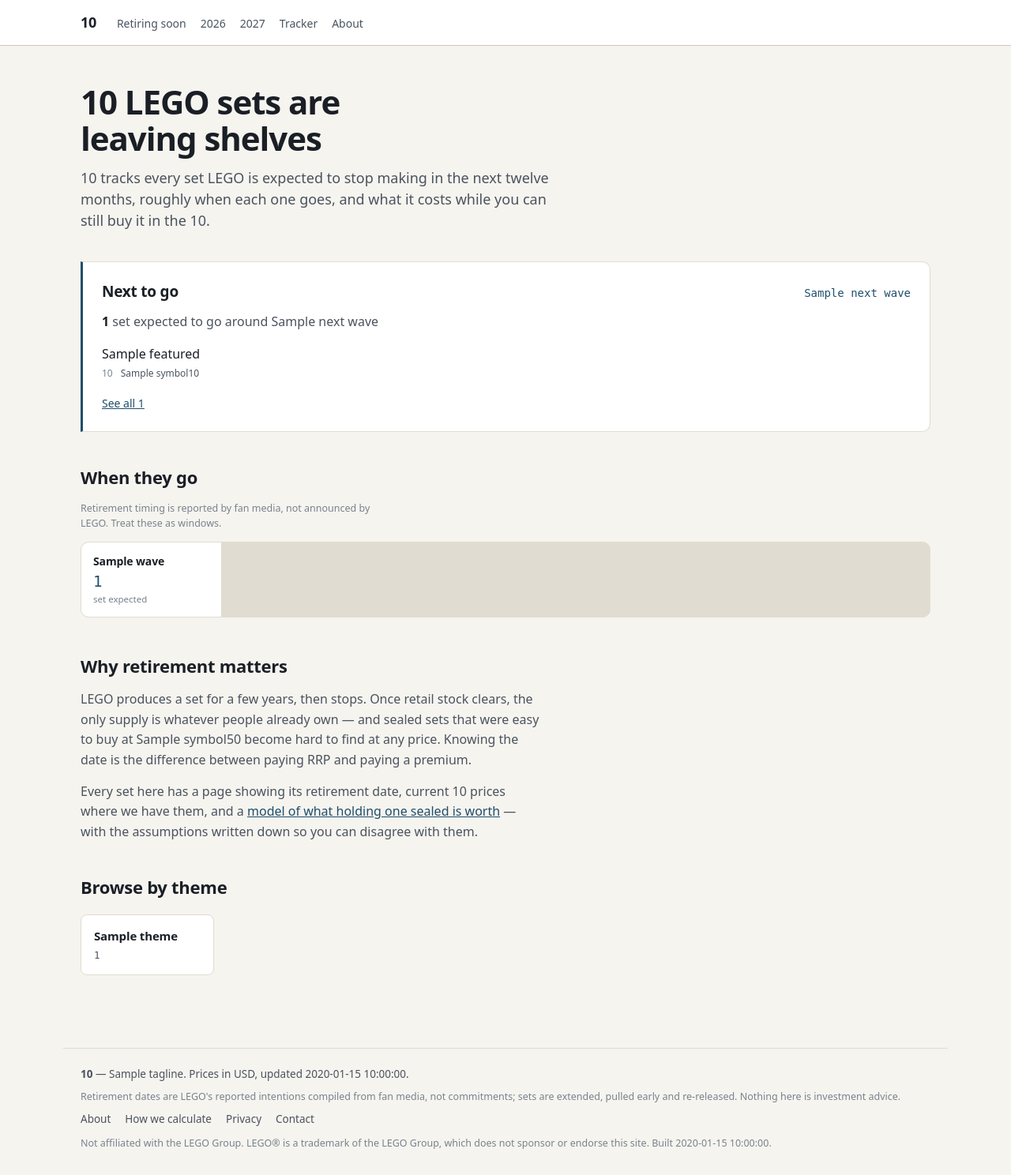
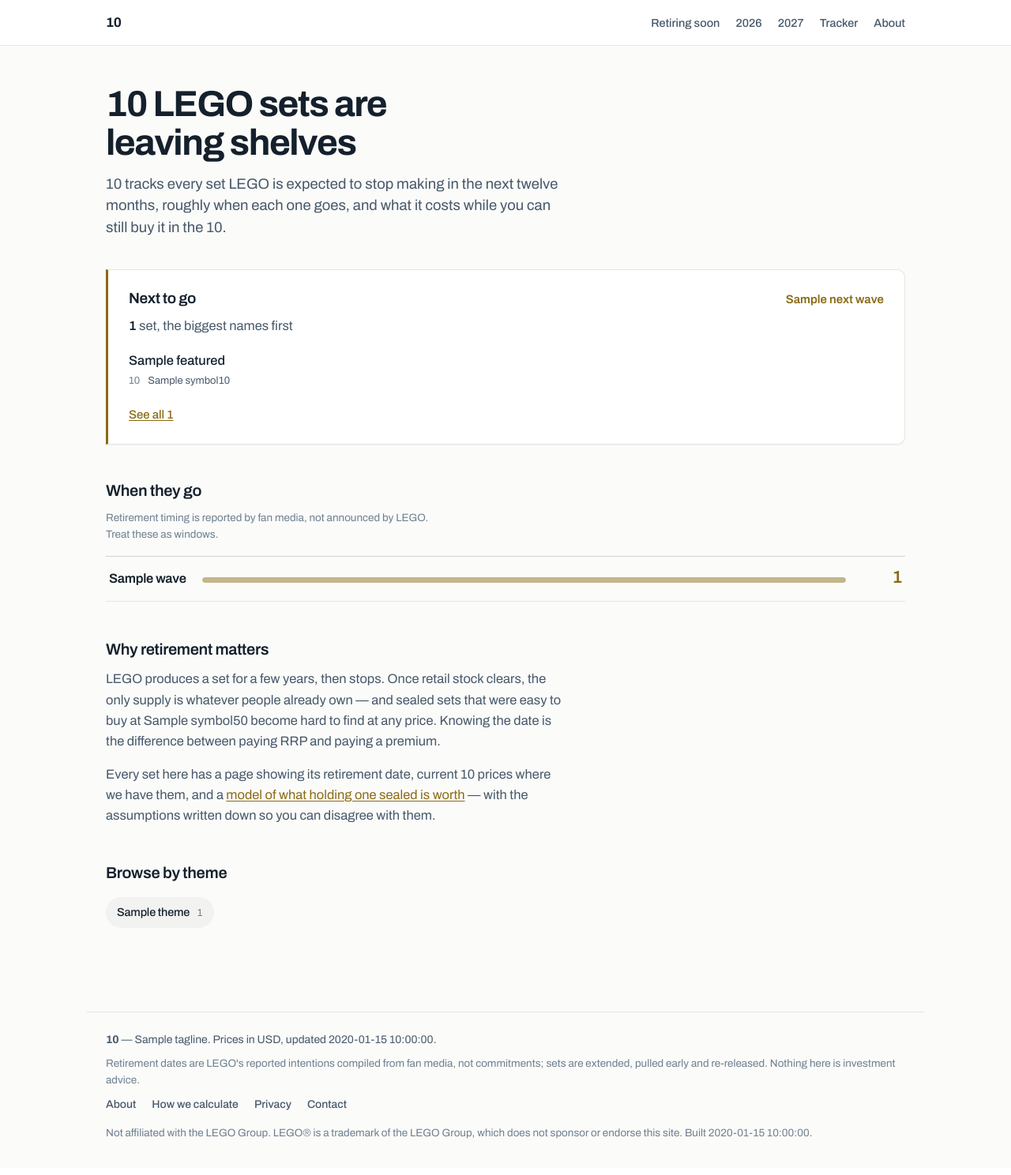
Before and after one commit to matthewhayford-blip/lego-tracker, a Python web app: template site/templates/home.html in a window 1280 px wide. Shown: the whole page at 79% size. After the commit the page ends 1442 px from the top, so only its background shows below. Run offline with Jinja, Linux system fonts and the light colour scheme; the template is opened without the code that fills it: most values are stand-ins (such as "Sample title", 1, 10 or a date in 2020).

Commit message:
Visual pass, and actually load the typeface
The stylesheet named IBM Plex Sans/Mono but nothing ever loaded them --
no @font-face, no font link. Almost every visitor was seeing system
fallback, so the previous typography was not really happening.

- Archivo, loaded properly with preconnect and display=swap. One family;
  hierarchy from weight and size rather than a second face.
- Monospace dropped entirely. Tabular numerals in the same family align
  the columns without the mono-labels look every data site defaults to.
- Off the cream/terracotta palette: cool paper, deep navy-slate ink, and
  brass rationed to value and scarcity. Signal red only for negatives.
- Eyebrows are sentence case, not tracked-out caps. Middle-dot meta
  strings removed.
- Calendar rows are a ruled list with proportion bars, not equal cards --
  with only two windows the bar is what carries the information.
- Themes are chips; cards kept only where the content is a product.
- Projection figures get thousands separators (£1,020 not £1020).
- Identity set, so About/Privacy/Contact now render: 389 pages.

Reviewed at 1280 and 390 via headless screenshots.

```diff
--- a/config.py
+++ b/config.py
@@ -41,8 +41,8 @@ BUILD_DATE   = date.today()
 # TODO before applying to Rakuten/Awin: set both. `build.py` refuses to render
 # the trust pages while either still starts with "TODO", so an unfinished
 # About page cannot ship by accident.
-OWNER_NAME    = "TODO: your name"
-CONTACT_EMAIL = "TODO: hello@retiredandrare.com"
+OWNER_NAME    = "Matt"
+CONTACT_EMAIL = "hello@retiredandrare.com"
 
 # Sole trader is the assumed structure -- the UK £1,000 trading allowance
 # covers early affiliate revenue. If this becomes a limited company, the
--- a/site/build.py
+++ b/site/build.py
@@ -300,6 +300,7 @@ def build_market(site, all_sets, mkt):
     site.render("", "home.html",
         total=len(sets), waves=waves, themes=themes, priced_count=priced(sets),
         next_wave=now_next, featured=featured, home_schema=home_schema,
+        max_wave=max((w['count'] for w in waves), default=1),
         page_title=f"{config.BRAND} — {adj} {config.TAGLINE}",
         meta_description=(f"{len(sets)} LEGO sets are retiring in the next twelve "
                           f"months. See what goes when, and what it costs in the "
@@ -311,8 +312,8 @@ def build_market(site, all_sets, mkt):
         w = ss[0]
         period = w["retire_label_long"]
         listing(f"retiring/{slug}/", ss,
-            eyebrow=f"Expected to retire {period}",
-            h1=f"LEGO sets retiring {period}",
+            eyebrow=f"Expected to retire around {period}",
+            h1=f"LEGO sets retiring around {period}",
             lede=f"{len(ss)} sets are expected to leave shelves around "
                  f"{period}. Dates are reported by fan media rather than announced "
                  f"by LEGO, so treat them as a window, not a deadline.",
--- a/site/static/style.css
+++ b/site/static/style.css
@@ -1,129 +1,209 @@
+/* ===========================================================================
+   Retired & Rare
+
+   A record of things going out of production. The visual job is to make a
+   large table of dates and prices feel considered rather than dumped, so the
+   type does the work and colour is rationed: brass marks value and scarcity,
+   and almost nothing else is allowed to be coloured.
+
+   One family (Archivo), hierarchy from weight and size. No monospace: tabular
+   numerals in the same family align the columns without the small-caps-mono
+   look that every data site defaults to.
+   ========================================================================= */
+
 :root{
-  --ground:#F6F4EF; --surface:#FFF; --surface-2:#EFEDE6;
-  --ink:#1A1F26; --ink-2:#4A535E; --muted:#78828E;
-  --rule:#E1DCD1; --rule-2:#CFC8BA;
-  --accent:#1F4E6B; --accent-soft:#E4EDF3;
-  --good:#2C6B4C; --bad:#A2382A; --warn:#8F6111;
+  --paper:#FBFBF9; --card:#FFFFFF; --sunk:#F2F3F0;
+  --ink:#14202C; --ink-2:#46586A; --muted:#6E8090;
+  --rule:#E4E7E3; --rule-2:#CFD5CF;
+  --brass:#8A6A14; --brass-soft:#F6F0DF;
+  --good:#1C6B4E; --alert:#A33A2C;
+  --shadow:0 1px 2px rgba(20,32,44,.05);
 }
 @media (prefers-color-scheme:dark){:root{
-  --ground:#13171B; --surface:#1A2027; --surface-2:#222A32;
-  --ink:#E7EAEE; --ink-2:#B3BCC6; --muted:#8B95A0;
-  --rule:#2B333B; --rule-2:#3C464F;
-  --accent:#79B4D9; --accent-soft:#1D2C36;
-  --good:#6BC195; --bad:#E5806B; --warn:#D9A64E;
+  --paper:#101820; --card:#17212B; --sunk:#1D2833;
+  --ink:#E8EDF1; --ink-2:#AEBDCA; --muted:#7E90A0;
+  --rule:#253240; --rule-2:#33455A;
+  --brass:#D4A63C; --brass-soft:#231D0F;
+  --good:#5FBF95; --alert:#E08670;
+  --shadow:none;
 }}
+
 *{box-sizing:border-box}
-body{margin:0;background:var(--ground);color:var(--ink);font:16px/1.6 "IBM Plex Sans",system-ui,-apple-system,"Segoe UI",sans-serif;-webkit-font-smoothing:antialiased}
-.mono,td.mono,.stats b{font-family:"IBM Plex Mono",ui-monospace,Menlo,monospace;font-variant-numeric:tabular-nums}
-a{color:var(--accent)}
-.quiet{color:var(--ink-2);text-decoration:none}.quiet:hover{color:var(--accent)}
-.skip{position:absolute;left:-9999px}.skip:focus{left:8px;top:8px;background:var(--surface);padding:8px;z-index:10}
-:focus-visible{outline:2px solid var(--accent);outline-offset:2px}
+html{-webkit-text-size-adjust:100%}
+body{
+  margin:0; background:var(--paper); color:var(--ink);
+  font-family:Archivo,system-ui,-apple-system,"Segoe UI",sans-serif;
+  font-size:16.5px; line-height:1.6; -webkit-font-smoothing:antialiased;
+  font-feature-settings:"kern" 1;
+}
+/* Every number on this site sits in a column next to another number. */
+.num,td.num,table td.r,table th.r,.stats b,.w-count,.meta-rrp{
+  font-variant-numeric:tabular-nums lining-nums;
+}
+.mono{font-variant-numeric:tabular-nums lining-nums;letter-spacing:-.005em}
 
-header.site{border-bottom:1px solid var(--rule-2);background:var(--surface)}
-header.site .bar{max-width:1120px;margin:0 auto;padding:14px 22px;display:flex;gap:26px;align-items:baseline;flex-wrap:wrap}
-.brand{font-weight:700;font-size:18px;letter-spacing:-.02em;text-decoration:none;color:var(--ink)}
-header nav{display:flex;gap:18px;flex-wrap:wrap}
-header nav a{font-size:14px;text-decoration:none;color:var(--ink-2)}
-header nav a:hover{color:var(--accent)}
+a{color:var(--brass);text-underline-offset:2px}
+a:hover{color:var(--ink)}
+.quiet{color:var(--ink-2);text-decoration:none}
+.quiet:hover{color:var(--brass)}
+.skip{position:absolute;left:-9999px}
+.skip:focus{left:8px;top:8px;background:var(--card);padding:10px;z-index:10;border-radius:4px}
+:focus-visible{outline:2px solid var(--brass);outline-offset:2px;border-radius:2px}
+@media (prefers-reduced-motion:reduce){*{animation:none!important;transition:none!important}}
 
-main{max-width:1120px;margin:0 auto;padding:0 22px}
-.page{padding:34px 0 20px}
-h1{font-size:clamp(28px,4vw,42px);line-height:1.1;letter-spacing:-.025em;margin:6px 0 0;text-wrap:balance}
-h2{font-size:22px;letter-spacing:-.012em;margin:38px 0 12px}
-.dim{color:var(--muted);font-weight:400;font-size:.62em}
-.eyebrow{font-family:"IBM Plex Mono",monospace;font-size:11px;letter-spacing:.13em;text-transform:uppercase;color:var(--muted);margin:0}
-.lede{font-size:18px;color:var(--ink-2);max-width:64ch;margin:14px 0 0;line-height:1.5}
+/* ---------------------------------------------------------------- chrome */
+header.site{border-bottom:1px solid var(--rule);background:var(--card)}
+header.site .bar{max-width:1060px;margin:0 auto;padding:15px 24px;
+  display:flex;gap:12px 28px;align-items:baseline;flex-wrap:wrap}
+.brand{font-weight:700;font-size:17px;letter-spacing:-.021em;
+  text-decoration:none;color:var(--ink)}
+header nav{display:flex;gap:20px;flex-wrap:wrap;margin-left:auto}
+header nav a{font-size:14.5px;text-decoration:none;color:var(--ink-2);font-weight:500}
+header nav a:hover{color:var(--brass)}
 
-.stats{display:flex;gap:30px;flex-wrap:wrap;margin:26px 0 8px;padding:16px 0;border-top:1px solid var(--rule);border-bottom:1px solid var(--rule)}
-.stats div{display:flex;flex-direction:column}
-.stats b{font-size:24px;font-weight:600;letter-spacing:-.02em}
-.stats span{font-size:12px;color:var(--muted)}
+main{max-width:1060px;margin:0 auto;padding:0 24px}
+.page{padding:40px 0 24px}
 
-.tablewrap{overflow-x:auto;background:var(--surface);border:1px solid var(--rule);border-radius:8px;margin:22px 0}
-table{border-collapse:collapse;width:100%;min-width:660px;font-size:14.5px}
-th{text-align:left;font-family:"IBM Plex Mono",monospace;font-size:10.5px;letter-spacing:.08em;text-transform:uppercase;color:var(--muted);font-weight:500;padding:11px 13px;border-bottom:1px solid var(--rule);white-space:nowrap}
-td{padding:9px 13px;border-bottom:1px solid var(--rule);color:var(--ink-2)}
-tbody tr:last-child td{border-bottom:none}
-tbody tr:hover{background:var(--surface-2)}
+h1{font-size:clamp(30px,4.4vw,46px);line-height:1.06;letter-spacing:-.031em;
+  font-weight:700;margin:4px 0 0;text-wrap:balance}
+h2{font-size:20px;line-height:1.25;letter-spacing:-.017em;font-weight:600;margin:40px 0 12px}
+h3{font-size:16.5px;font-weight:600;letter-spacing:-.01em;margin:24px 0 8px}
+.dim{color:var(--muted);font-weight:400;font-size:.6em;letter-spacing:-.01em}
+
+/* Sentence case, not a tracked-out all-caps label. */
+.eyebrow{font-size:14px;font-weight:500;color:var(--muted);margin:0;letter-spacing:0}
+.lede{font-size:18.5px;line-height:1.5;color:var(--ink-2);max-width:60ch;margin:14px 0 0}
+
+.stats{display:flex;gap:34px;flex-wrap:wrap;margin:28px 0 0;padding:18px 0;
+  border-top:1px solid var(--rule);border-bottom:1px solid var(--rule)}
+.stats div{display:flex;flex-direction:column;gap:2px}
+.stats b{font-size:25px;font-weight:600;letter-spacing:-.026em;line-height:1}
+.stats span{font-size:13px;color:var(--muted)}
+
+/* ----------------------------------------------------------------- table */
+/* The table is the product. Rules only -- no card wrapper, no zebra. */
+.tablewrap{overflow-x:auto;margin:26px 0;border-top:1px solid var(--rule-2)}
+table{border-collapse:collapse;width:100%;min-width:620px;font-size:15px}
+th{text-align:left;font-size:13px;font-weight:600;color:var(--muted);
+  padding:11px 14px 10px;border-bottom:1px solid var(--rule-2);white-space:nowrap}
+td{padding:11px 14px;border-bottom:1px solid var(--rule);color:var(--ink-2)}
+tbody tr:last-child td{border-bottom:1px solid var(--rule-2)}
+tbody tr:hover{background:var(--sunk)}
 td.r,th.r{text-align:right}
 .nowrap{white-space:nowrap}
 td a{color:var(--ink);text-decoration:none;font-weight:500}
-td a:hover{color:var(--accent);text-decoration:underline}
-.good{color:var(--good);font-weight:600}.bad{color:var(--bad)}
+td a:hover{color:var(--brass);text-decoration:underline}
+.good{color:var(--good);font-weight:600}
+.bad{color:var(--alert)}
 .none{color:var(--muted);font-weight:400}
-.ret{display:block;font-size:10px;color:var(--muted);font-weight:400;letter-spacing:.02em}
-tr.hl td{background:var(--accent-soft);font-weight:600;color:var(--ink)}
-.btn{display:inline-block;font-size:12px;padding:4px 11px;border:1px solid var(--rule-2);border-radius:4px;text-decoration:none;color:var(--accent);white-space:nowrap}
-.btn:hover{border-color:var(--accent);background:var(--accent-soft)}
+.ret{display:block;font-size:12px;color:var(--muted);font-weight:400;margin-top:1px}
+tr.hl td{background:var(--brass-soft);color:var(--ink);font-weight:600}
+.btn{display:inline-block;font-size:13.5px;font-weight:500;padding:5px 13px;
+  border:1px solid var(--rule-2);border-radius:5px;text-decoration:none;
+  color:var(--ink);white-space:nowrap;background:var(--card)}
+.btn:hover{border-color:var(--brass);color:var(--brass)}
 
-.cards{display:grid;grid-template-columns:repeat(auto-fill,minmax(210px,1fr));gap:13px;margin:16px 0}
-.small-cards{grid-template-columns:repeat(auto-fill,minmax(150px,1fr))}
-.card{display:flex;flex-direction:column;gap:3px;background:var(--surface);border:1px solid var(--rule);border-radius:8px;padding:14px 16px;text-decoration:none;color:var(--ink)}
-.card:hover{border-color:var(--accent)}
-.card b{font-size:15px;font-weight:600;letter-spacing:-.01em}
-.card .mono{font-size:12.5px;color:var(--ink-2)}
-.card .small{font-size:11.5px;color:var(--muted)}
+/* ------------------------------------------------------------------ home */
+.home .hero{padding:6px 0 0}
+.home .hero h1{max-width:15ch}
+.home .lede{max-width:56ch}
 
-.prose{max-width:66ch;margin:30px 0}
-.prose p{color:var(--ink-2);margin:0 0 14px}
-.notice{background:var(--surface);border-left:3px solid var(--warn);border-radius:0 8px 8px 0;padding:14px 17px;margin:20px 0}
-.notice p{margin:0;color:var(--ink-2);font-size:14.5px}
-.small{font-size:12.5px;color:var(--muted);line-height:1.55}
-.related{margin:38px 0 0;padding-top:8px}
-.related ul{margin:0;padding-left:19px;columns:2;column-gap:34px}
-.related li{margin-bottom:6px;font-size:14.5px;break-inside:avoid}
-
-footer.site{max-width:1120px;margin:56px auto 0;padding:22px;border-top:1px solid var(--rule);color:var(--ink-2);font-size:13.5px}
-footer.site p{margin:0 0 8px}
-@media (max-width:640px){.related ul{columns:1}.stats{gap:20px}}
-
-/* ---------------------------------------------------------------- home ---
-   The front door. Its job is to answer "what is leaving, and when" before
-   anything else, so the hero is the calendar itself rather than a headline
-   over a table. */
-.home .hero{padding:8px 0 4px}
-.home .hero h1{max-width:16ch}
-.home .lede{max-width:58ch}
-
-.next{margin:34px 0 0;padding:22px 24px;background:var(--surface);
-  border:1px solid var(--rule);border-left:3px solid var(--accent);border-radius:0 10px 10px 0}
-.next-head{display:flex;align-items:baseline;justify-content:space-between;gap:16px;flex-wrap:wrap}
+/* Nearest deadline: the one place the page raises its voice. */
+.next{margin:38px 0 0;padding:24px 26px;background:var(--card);
+  border:1px solid var(--rule);border-left:3px solid var(--brass);
+  border-radius:0 10px 10px 0;box-shadow:var(--shadow)}
+.next-head{display:flex;align-items:baseline;justify-content:space-between;
+  gap:16px;flex-wrap:wrap}
 .next-head h2{margin:0;font-size:19px}
-.next-date{margin:0;font-family:"IBM Plex Mono",monospace;font-size:14px;color:var(--accent)}
-.next-count{margin:10px 0 0;font-size:16px;color:var(--ink-2)}
+.next-date{margin:0;font-size:15px;font-weight:600;color:var(--brass)}
+.next-count{margin:9px 0 0;font-size:16.5px;color:var(--ink-2)}
 .next-count b{color:var(--ink);font-weight:600}
-.next-sets{list-style:none;margin:16px 0 0;padding:0;display:grid;
-  grid-template-columns:repeat(auto-fit,minmax(210px,1fr));gap:10px 22px}
+.next-sets{list-style:none;margin:18px 0 0;padding:0;display:grid;
+  grid-template-columns:repeat(auto-fit,minmax(215px,1fr));gap:12px 26px}
 .next-sets li{display:flex;flex-direction:column;gap:1px;min-width:0}
 .next-sets a{font-weight:500;text-decoration:none;color:var(--ink);
   overflow:hidden;text-overflow:ellipsis;white-space:nowrap}
-.next-sets a:hover{color:var(--accent);text-decoration:underline}
-.next-sets .meta{font-size:12px;color:var(--muted)}
-.more{display:inline-block;margin:18px 0 0;font-size:14px;color:var(--accent)}
+.next-sets a:hover{color:var(--brass);text-decoration:underline}
+.next-sets .meta{display:flex;gap:10px;font-size:13px;color:var(--muted)}
+.meta-rrp{color:var(--ink-2)}
+.more{display:inline-block;margin:20px 0 0;font-size:15px;font-weight:500}
 
-/* The twelve months are a real sequence, so they are numbered as one. */
-.calendar{margin:40px 0 0}
-.waves{list-style:none;margin:14px 0 0;padding:0;display:grid;
-  grid-template-columns:repeat(auto-fill,minmax(168px,1fr));gap:2px;
-  border:1px solid var(--rule);border-radius:10px;overflow:hidden;background:var(--rule)}
-.waves a{display:flex;flex-direction:column;gap:2px;padding:13px 15px;
-  background:var(--surface);text-decoration:none;color:var(--ink);height:100%}
-.waves a:hover{background:var(--accent-soft)}
-.w-when{font-size:14px;font-weight:600;letter-spacing:-.01em}
-.w-count{font-family:"IBM Plex Mono",monospace;font-size:19px;color:var(--accent);
-  font-variant-numeric:tabular-nums;line-height:1.2}
-.w-days{font-size:11.5px;color:var(--muted)}
+/* A sequence of dates is a list, not a grid of equal cards. */
+.calendar{margin:46px 0 0}
+.waves{list-style:none;margin:16px 0 0;padding:0;border-top:1px solid var(--rule-2)}
+.waves li{border-bottom:1px solid var(--rule)}
+.waves a{display:flex;align-items:baseline;gap:16px;padding:15px 4px;
+  text-decoration:none;color:var(--ink)}
+.waves a:hover{background:var(--sunk)}
+.w-when{font-size:16.5px;font-weight:600;letter-spacing:-.015em;min-width:9ch}
+.w-count{font-size:22px;font-weight:600;color:var(--brass);letter-spacing:-.02em;
+  margin-left:auto;line-height:1}
+.w-days{font-size:13.5px;color:var(--muted);min-width:9ch;text-align:right}
+.caveat{max-width:56ch;margin:8px 0 0}
 
-.explain{margin:44px 0 0;max-width:64ch}
-.explain p{color:var(--ink-2);margin:0 0 14px}
-.browse{margin:40px 0 0}
+.explain{margin:48px 0 0;max-width:62ch}
+.explain p{color:var(--ink-2);margin:0 0 15px}
+.browse{margin:46px 0 0}
 
-.note-prices{margin:14px 0 0;padding:11px 14px;background:var(--surface-2);
-  border-radius:7px;color:var(--ink-2)}
-.next-sets .meta{display:flex;gap:10px}
-.meta-rrp{color:var(--ink-2);font-variant-numeric:tabular-nums}
-.caveat{max-width:56ch;margin:6px 0 0}
-.footlinks{display:flex;flex-wrap:wrap;gap:18px;margin:0 0 10px}
-.footlinks a{font-size:13.5px;color:var(--ink-2);text-decoration:none}
-.footlinks a:hover{color:var(--accent);text-decoration:underline}
+/* Themes are labels, not products. Chips, not cards. */
+.cards{display:grid;grid-template-columns:repeat(auto-fill,minmax(220px,1fr));
+  gap:14px;margin:18px 0}
+.card{display:flex;flex-direction:column;gap:3px;background:var(--card);
+  border:1px solid var(--rule);border-radius:9px;padding:15px 17px;
+  text-decoration:none;color:var(--ink);box-shadow:var(--shadow)}
+.card:hover{border-color:var(--brass)}
+.card b{font-size:15.5px;font-weight:600;letter-spacing:-.012em}
+.card .mono{font-size:13.5px;color:var(--ink-2)}
+.card .small{font-size:12.5px;color:var(--muted)}
+
+.small-cards{display:flex;flex-wrap:wrap;gap:8px;grid-template-columns:none}
+.small-cards .card{flex-direction:row;align-items:baseline;gap:9px;
+  padding:7px 13px;border-radius:20px;box-shadow:none;background:var(--sunk);
+  border-color:transparent}
+.small-cards .card:hover{background:var(--brass-soft);border-color:var(--brass)}
+.small-cards .card b{font-size:14.5px;font-weight:500}
+.small-cards .card .mono{font-size:13px;color:var(--muted)}
+
+/* ------------------------------------------------------------------ prose */
+.prose{max-width:64ch;margin:34px 0}
+.prose p,.prose li{color:var(--ink-2);margin:0 0 15px}
+.prose ul{padding-left:20px}
+.prose b{color:var(--ink)}
+.notice{background:var(--card);border:1px solid var(--rule);
+  border-left:3px solid var(--brass);border-radius:0 9px 9px 0;
+  padding:16px 19px;margin:24px 0}
+.notice p{margin:0;color:var(--ink-2);font-size:15px}
+.note-prices{margin:16px 0 0;padding:12px 15px;background:var(--sunk);
+  border-radius:8px;color:var(--ink-2)}
+.small{font-size:13.5px;color:var(--muted);line-height:1.55}
+
+.related{margin:44px 0 0;padding-top:10px;border-top:1px solid var(--rule)}
+.related h2{margin-top:16px}
+.related ul{margin:0;padding-left:20px;columns:2;column-gap:36px}
+.related li{margin-bottom:7px;font-size:15px;break-inside:avoid}
+
+footer.site{max-width:1060px;margin:64px auto 0;padding:24px;
+  border-top:1px solid var(--rule);color:var(--ink-2);font-size:14px}
+footer.site p{margin:0 0 9px}
+.footlinks{display:flex;flex-wrap:wrap;gap:20px;margin:0 0 14px}
+.footlinks a{font-size:14px;color:var(--ink-2);text-decoration:none;font-weight:500}
+.footlinks a:hover{color:var(--brass);text-decoration:underline}
+
+@media (max-width:640px){
+  body{font-size:16px}
+  .page{padding:28px 0 20px}
+  .related ul{columns:1}
+  .stats{gap:22px}
+  .next{padding:18px 18px;border-radius:0 8px 8px 0}
+  .waves a{flex-wrap:wrap;gap:6px 14px}
+  .w-count{margin-left:auto}
+  .w-days{min-width:0}
+  header nav{margin-left:0;gap:16px}
+}
+.eyebrow-sep{margin-left:14px;color:var(--muted)}
+/* Relative size of each wave, so two rows still carry information. */
+.w-bar{flex:1;height:7px;background:var(--sunk);border-radius:4px;overflow:hidden;
+  min-width:60px;margin:0 4px}
+.w-bar i{display:block;height:100%;background:var(--brass);opacity:.45;border-radius:4px}
+.waves a:hover .w-bar i{opacity:.75}
+.w-count{min-width:4ch;text-align:right}
--- a/site/templates/base.html
+++ b/site/templates/base.html
@@ -12,6 +12,9 @@
 {%- for a in alternates %}
 <link rel="alternate" hreflang="{{ a.hreflang }}" href="{{ a.href }}">
 {%- endfor %}
+<link rel="preconnect" href="https://fonts.googleapis.com">
+<link rel="preconnect" href="https://fonts.gstatic.com" crossorigin>
+<link rel="stylesheet" href="https://fonts.googleapis.com/css2?family=Archivo:wght@400;500;600;700&display=swap">
 <link rel="stylesheet" href="{{ root_rel }}static/style.css">
 {%- block schema %}{% endblock %}
 </head>
--- a/site/templates/home.html
+++ b/site/templates/home.html
@@ -21,8 +21,8 @@
       <p class="next-date">{{ next_wave.label }}</p>
     </div>
     <p class="next-count">
-      <b>{{ next_wave.count }}</b> {{ 'set' if next_wave.count == 1 else 'sets' }}
-      expected to go around {{ next_wave.label }}
+      <b>{{ next_wave.count }}</b> {{ 'set' if next_wave.count == 1 else 'sets' }},
+      the biggest names first
     </p>
     <ul class="next-sets">
       {%- for s in featured %}
@@ -45,8 +45,8 @@
       <li>
         <a href="{{ rel }}retiring/{{ w.slug }}/">
           <span class="w-when">{{ w.label }}</span>
+          <span class="w-bar" aria-hidden="true"><i style="width:{{ (100 * w.count / max_wave)|round(1) }}%"></i></span>
           <span class="w-count">{{ w.count }}</span>
-          <span class="w-days">{{ 'set' if w.count == 1 else 'sets' }} expected</span>
         </a>
       </li>
       {%- endfor %}
--- a/site/templates/set.html
+++ b/site/templates/set.html
@@ -7,7 +7,7 @@
 {% block content %}
 <article class="page set">
   <p class="eyebrow"><a class="quiet" href="{{ rel }}retiring/{{ s.theme_slug }}/">{{ s.theme }}</a>
-    · set {{ s.set_number }}</p>
+    <span class="eyebrow-sep">set {{ s.set_number }}</span></p>
   <h1>LEGO {{ s.name }} <span class="mono dim">{{ s.set_number }}</span></h1>
   <p class="lede">{{ lede }}</p>
 
@@ -59,8 +59,8 @@
     {%- for row in projection %}
       <tr{% if row.highlight %} class="hl"{% endif %}>
         <td>{{ row.years }} years</td>
-        <td class="r mono">{{ market.symbol }}{{ '%.0f'|format(row.gross) }}</td>
-        <td class="r mono">{{ market.symbol }}{{ '%.0f'|format(row.net) }}</td>
+        <td class="r mono">{{ market.symbol }}{{ '{:,.0f}'.format(row.gross) }}</td>
+        <td class="r mono">{{ market.symbol }}{{ '{:,.0f}'.format(row.net) }}</td>
         <td class="r mono {% if row.cagr and row.cagr > 0 %}good{% elif row.cagr %}bad{% endif %}">
           {{ '%+.1f'|format(row.cagr * 100) if row.cagr is not none else '—' }}%</td>
       </tr>
```
